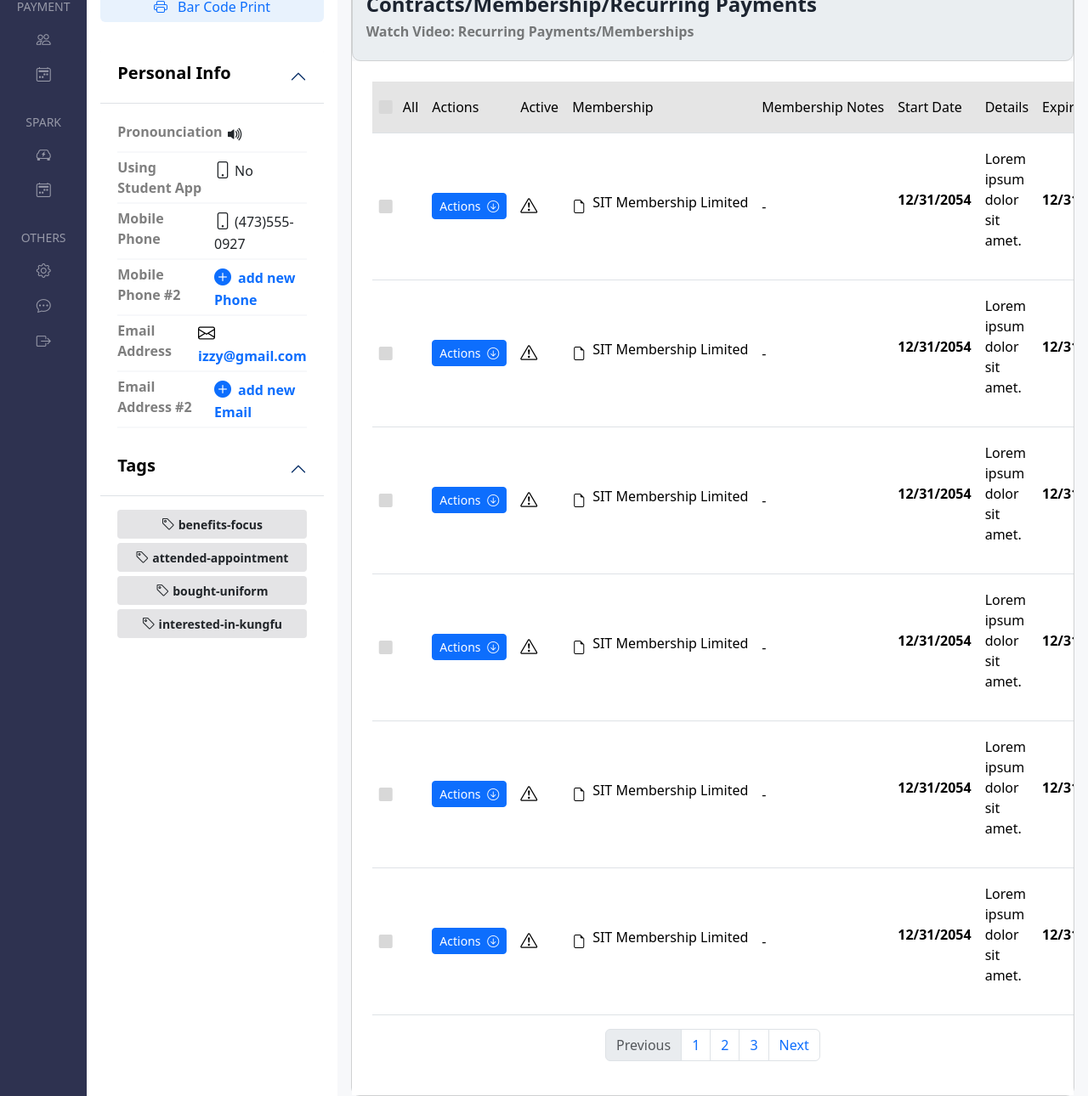
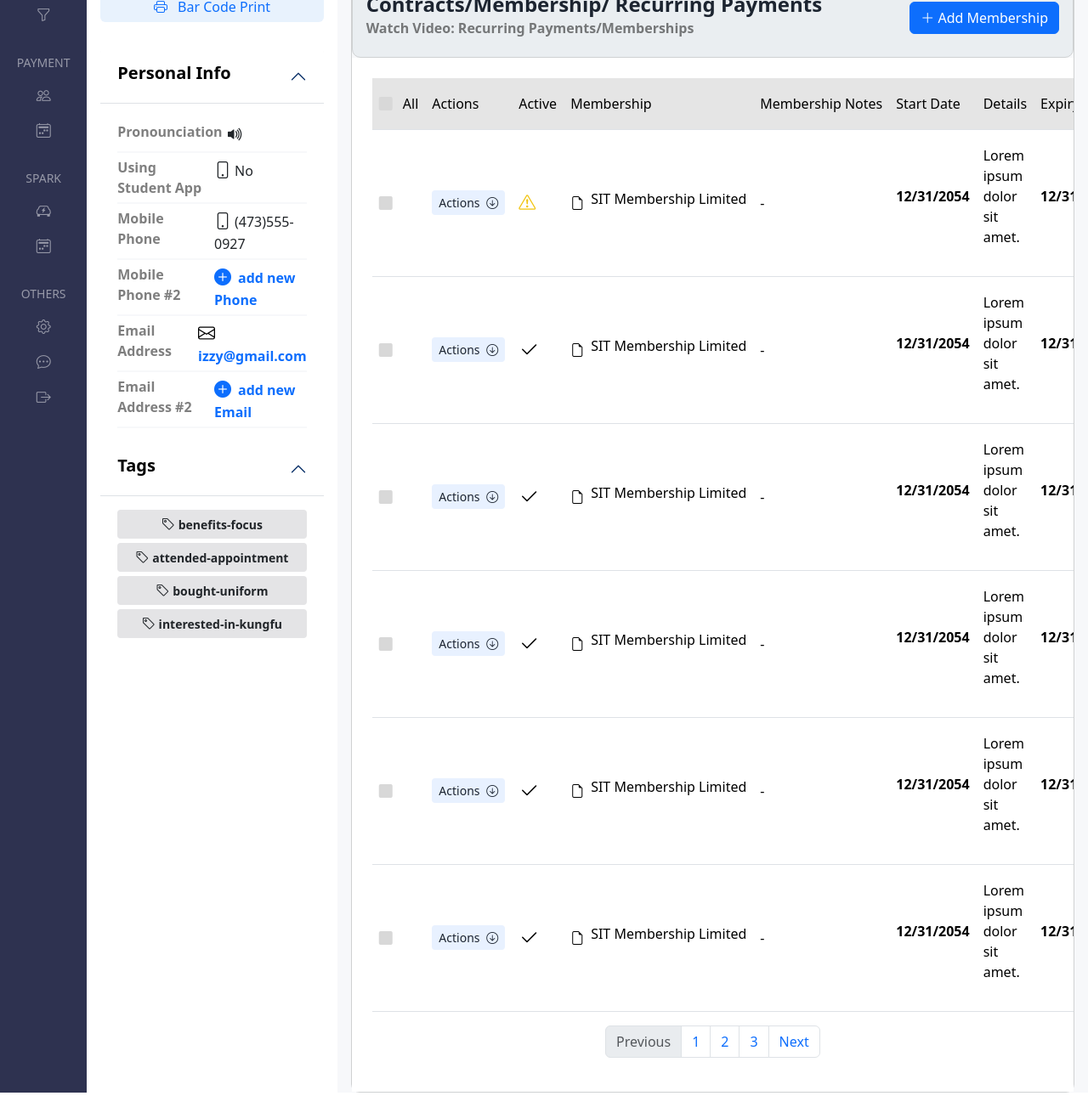
Before and after one commit to umer-jusani/member-profile-dashboard, a plain HTML site: page index.html in a window 1280 px wide. Shown: the part 644-1934 px from the top of the page at 85% size. Drawn offline with nearby package versions, Linux system fonts and the light colour scheme.

Commit message:
all done.

```diff
--- a/index.html
+++ b/index.html
@@ -35,9 +35,18 @@
           <nav aria-label="Sidebar Navigation">
             <img
               src="assets/logo.png"
-              class="logo mx-auto mb-3 bg-white p-2 rounded-circle"
+              class="logo mx-auto bg-white p-2 rounded-circle"
               alt="Logo"
             />
+
+            <!-- Activelink -->
+            <ul class="nav flex-column text-center my-3" data-link="active">
+              <li class="nav-item">
+                <span class="nav-link mx-auto p-0 p-3">
+                  <i class="bi bi-microsoft fs-4 text-white"></i>
+                </span>
+              </li>
+            </ul>
 
             <!-- PEOPLE -->
             <ul class="nav flex-column text-center mb-3">
@@ -316,9 +325,7 @@
         <div class="col px-0">
           <!-- header -->
           <header id="primary-header">
-            <nav
-              class="navbar navbar-expand-lg px-md-3 px-sm-2 px-1 py-md-3 flex-nowrap"
-            >
+            <nav class="navbar navbar-expand-lg | px-md-3 px-sm-2 px-1 py-md-3 | flex-nowrap">
               <!-- Mobile Toggle Button -->
               <button
                 class="btn btn-primary d-xl-none p-0 bg-white border-0 mx-2"
@@ -777,7 +784,7 @@
                   <!-- card 5 -->
                   <div
                     class="card p-4 rounded-4 cus-card"
-                    style="--bg-color: to right, #e8bdf9 50%, #d8ded6 100%"
+                    style="--bg-color: to right, #f6cfbe 50%, #b9dcf2 100%"
                   >
                     <div>
                       <div style="min-height: 3rem">
@@ -800,22 +807,25 @@
                   <div class="wrapper">
                     <!-- heading  -->
                     <div
-                      class="d-flex justify-content-between align-items-center | p-3"
+                      class="d-flex gap-2 justify-content-between align-items-md-center | p-3"
                     >
                       <div>
-                        <h2 class="fs-4 fw-semibold">
-                          Contracts/Membership/Recurring Payments
+                        <h2 class="mb-md-1 fs-4 fw-semibold text-wrap">
+                          Contracts/Membership/ Recurring Payments
                         </h2>
                         <h6 class="fs-6 fw-semibold text-black-50">
                           Watch Video: Recurring Payments/Memberships
                         </h6>
                       </div>
-                      <!-- <div>
-                          <button type="button" class="btn btn-primary">
-                            Add Membership
-                            <i class="bi bi-plus-lg"></i>
-                          </button>
-                        </div> -->
+                      <div>
+                        <button
+                          type="button"
+                          class="btn btn-primary d-md-inline d-none"
+                        >
+                          <i class="bi bi-plus-lg"></i>
+                          Add Membership
+                        </button>
+                      </div>
                     </div>
 
                     <!-- table -->
@@ -900,10 +910,7 @@
                               </button>
                             </td>
                             <td>
-                              <i
-                                class="bi bi-exclamation-triangle fs-5 fw-bold"
-                                style="color: var(--clr-yellow)"
-                              ></i>
+                              <i class="bi bi-check2 fs-4 fw-bold"></i>
                             </td>
                             <td>
                               <div
@@ -943,10 +950,7 @@
                               </button>
                             </td>
                             <td>
-                              <i
-                                class="bi bi-exclamation-triangle fs-5 fw-bold"
-                                style="color: var(--clr-yellow)"
-                              ></i>
+                              <i class="bi bi-check2 fs-4 fw-bold"></i>
                             </td>
                             <td>
                               <div
@@ -986,10 +990,7 @@
                               </button>
                             </td>
                             <td>
-                              <i
-                                class="bi bi-exclamation-triangle fs-5 fw-bold"
-                                style="color: var(--clr-yellow)"
-                              ></i>
+                              <i class="bi bi-check2 fs-4 fw-bold"></i>
                             </td>
                             <td>
                               <div
@@ -1029,10 +1030,7 @@
                               </button>
                             </td>
                             <td>
-                              <i
-                                class="bi bi-exclamation-triangle fs-5 fw-bold"
-                                style="color: var(--clr-yellow)"
-                              ></i>
+                              <i class="bi bi-check2 fs-4 fw-bold"></i>
                             </td>
                             <td>
                               <div
@@ -1072,10 +1070,7 @@
                               </button>
                             </td>
                             <td>
-                              <i
-                                class="bi bi-exclamation-triangle fs-5 fw-bold"
-                                style="color: var(--clr-yellow)"
-                              ></i>
+                              <i class="bi bi-check2 fs-4 fw-bold"></i>
                             </td>
                             <td>
                               <div
--- a/style.css
+++ b/style.css
@@ -4,6 +4,7 @@
   --clr-gray: #8b8b8b;
   --clr-light-gray-100: #e4e4e6;
   --clr-light-gray-200: #f7f8fa;
+  --clr-yellow: #f1c40f;
 
   /* bgcolors */
   --bg-clr-bg: rgba(46, 50, 80, 1);
@@ -15,6 +16,7 @@
   --bg-clr-200: #eaeef1;
   --bg-clr-300: #e5e5e5;
   --bg-clr-400: #e8f2fd;
+  --bg-clr-500: #e8f1ff;
 
   /* Font-Colors */
   --fs-clr-black: var(--clr-primary);
@@ -120,6 +122,19 @@ select {
 
   & .nav-link i {
     font-size: 17px;
+  }
+
+  & [data-link="active"] .nav-link {
+    /* border: 2px solid white; */
+    margin-inline: 10px;
+    width: calc(100% - 2rem);
+    height: 50px;
+    border-left: 3px solid white;
+    display: flex;
+    justify-content: start;
+    align-items: center;
+    border-radius: 4px;
+    background-color: #0d6efd;
   }
 
   & .logo {
@@ -244,8 +259,9 @@ select {
 
 /* navigation-tabs */
 #navigation-tabs {
-  border: 1px solid #cfd1d2;
+  border: 0.5px solid #cfd1d2;
   border-top: none;
+  /* border-left-width: 0px; */
   overflow-x: scroll;
   scrollbar-width: none;
   -ms-overflow-style: none;
@@ -307,6 +323,10 @@ select {
     justify-content: center;
     align-items: center;
   }
+
+  & .card h6 {
+    width: min(100px, 100%);
+  }
 }
 
 .card span {
@@ -339,6 +359,12 @@ select {
   }
 }
 
+.table td button {
+  background-color: var(--bg-clr-500);
+  color: var(--fs-clr-black);
+  border: none;
+}
+
 .table td,
 .table th {
   vertical-align: middle;
```
